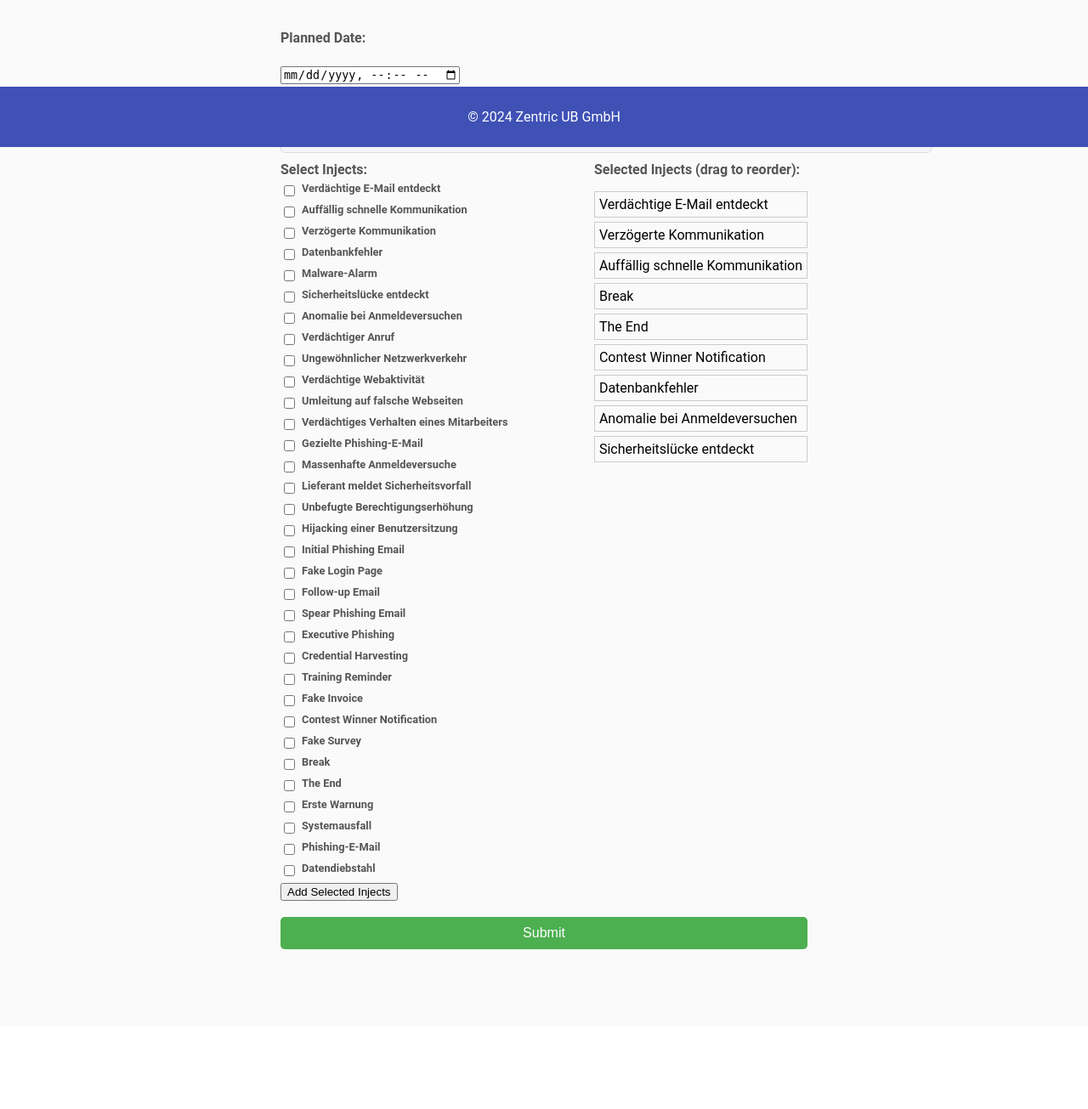
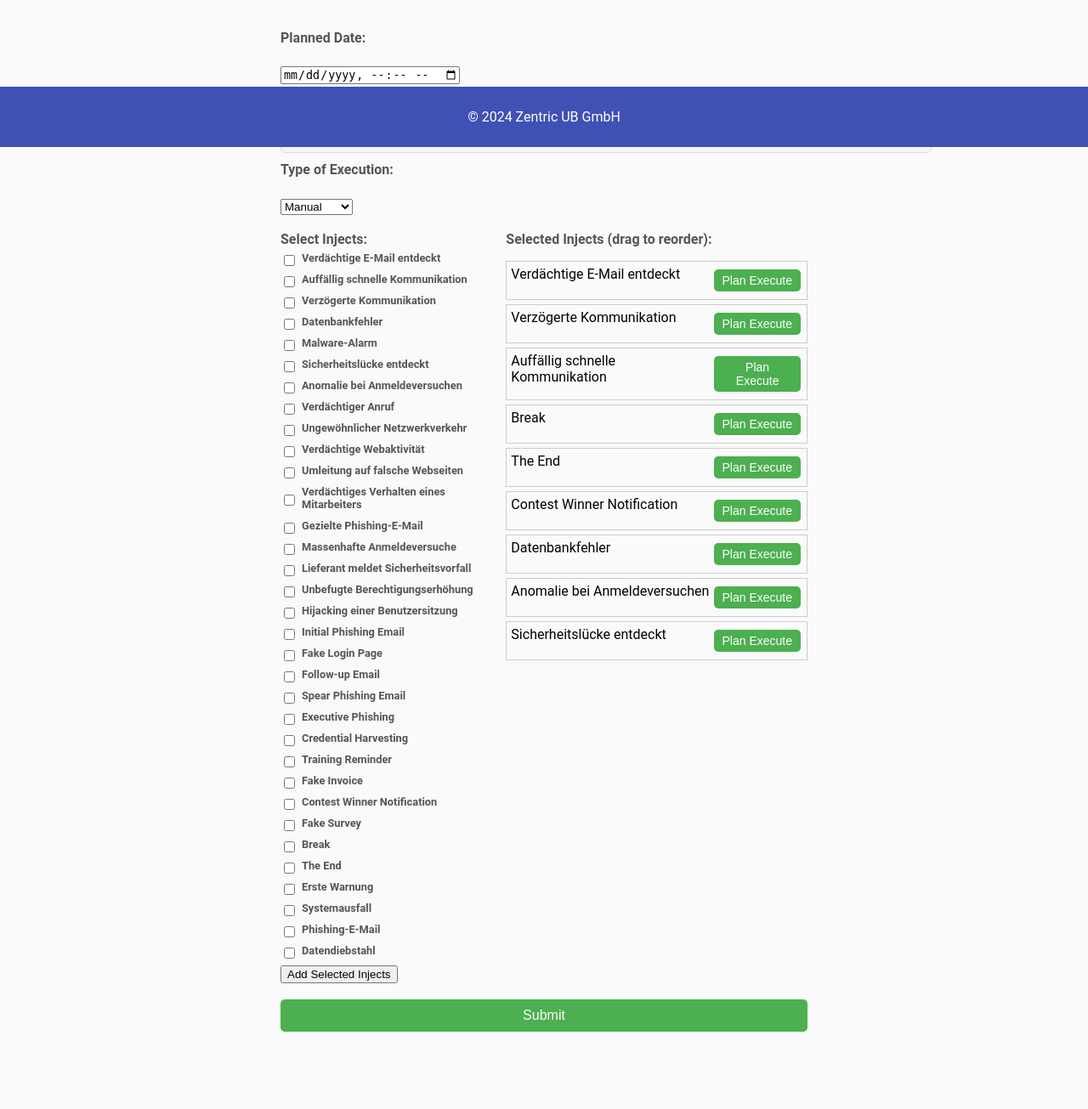
Before and after one commit to cidies/dryrun, a Flask app: page /edit_exercise/1 in a window 1280 px wide. Shown: the part 627-1932 px from the top of the page at 85% size. Before the commit the page ends 1744 px from the top, so only its background shows below. Run offline with Flask 3, Linux system fonts and the light colour scheme; some libraries are stand-ins or nearby versions.

Commit message:
Neues Feld in edit_xercise

```diff
--- a/app.py
+++ b/app.py
@@ -234,47 +234,37 @@ def schedule_timed_exercise(exercise):
 
 
 
-@app.route('/update_exercise/<id>', methods=['POST'])
+@app.route('/update_exercise/<int:id>', methods=['POST'])
 def update_exercise(id):
     logging.info('[UE.1] Updating exercise with ID: %s', id)
 
-    # Load the exercises from the JSON file
     exercises = load_json('exercises.json')
     logging.info('[UE.2] Loaded exercises from JSON file')
 
-    # Find the exercise with the given ID
     for exercise in exercises:
         if exercise['id'] == int(id):
             logging.info('[UE.3] Found exercise with matching ID')
 
-            # Update the exercise with the form data
             exercise['name'] = request.form['name']
             exercise['description'] = request.form['description']
             exercise['target_team'] = request.form['target_team']
-            #exercise['last_performed'] = request.form['last_performed']
             exercise['planned'] = request.form['planned']
+            exercise['execution_type'] = request.form['execution_type']
 
-            # Convert the inject_order from a comma-separated string to a list of integers
             inject_order = request.form['inject_order'].split(',')
-            exercise['inject_order'] = [int(i) for i in inject_order]
+            exercise['inject_order'] = [int(i) for i in inject_order if i]
+
             logging.info('[UE.4] Updated exercise properties')
 
-            # Log the inject_order from the form data
-            logging.info('[UE.5] RAW inject_order from client: %s', request.form['inject_order'])
-            logging.info('[UE.5] inject_order from client: %s', inject_order)
+            save_json('exercises.json', exercises)
+            logging.info('[UE.5] Saved exercises to JSON file')
 
-            # Save the exercises back to the JSON file
-            save_json('exercises.json', exercises)
-            logging.info('[UE.6] Saved exercises to JSON file')
+            flash('Exercise updated successfully')
+            logging.info('[UE.6] Flashed message: Exercise updated successfully')
 
-            # Show a toast message
-            flash('Exercise updated successfully')
-            logging.info('[UE.7] Flashed message: Exercise updated successfully')
-
-            # Return a response
             return redirect(url_for('exercises'))
 
-    logging.warning('[UE.8] No exercise found with ID: %s', id)
+    logging.warning('[UE.7] No exercise found with ID: %s', id)
     flash('Exercise not found')
     return redirect(url_for('exercises'))
 
--- a/data/exercises.json
+++ b/data/exercises.json
@@ -24,7 +24,8 @@
         },
         "target_team": "",
         "planned": "",
-        "last_performed": "2024-06-08T13:27:11.769008"
+        "last_performed": "2024-06-08T13:27:11.769008",
+        "execution_type": "manual"
     },
     {
         "id": 2,
--- a/templates/edit_exercise.html
+++ b/templates/edit_exercise.html
@@ -16,6 +16,8 @@
             border: 1px solid #ccc;
             margin-bottom: 5px;
             cursor: move;
+            display: flex;
+            justify-content: space-between;
         }
         .inject-item {
             display: flex;
@@ -32,12 +34,27 @@
         #availableInjects {
             font-size: 0.8em; /* Oder jede andere Größe, die Sie bevorzugen */
         }
+        .button {
+            padding: 5px 10px;
+            text-align: center;
+            text-decoration: none;
+            display: inline-block;
+            font-size: 14px;
+            margin: 4px 2px;
+            cursor: pointer;
+            border-radius: 5px;
+            border: none;
+        }
+        .button-execute {
+            background-color: #4CAF50;
+            color: white;
+        }
     </style>
 </head>
 
 <body>
     <h1>Edit Exercise</h1>
-    <div style="width: 50%; margin: 0 auto;"> <!-- Container hinzugefügt -->
+    <div style="width: 50%; margin: 0 auto;">
         <form id="editExerciseForm" method="post" action="{{ url_for('update_exercise', id=exercise.id) }}">
             <label for="name">Exercise Name:</label><br>
             <input type="text" id="name" name="name" value="{{ exercise.name }}"><br>
@@ -45,19 +62,24 @@
             <textarea id="description" name="description">{{ exercise.description }}</textarea><br>
             <label for="target_team">Target Team:</label><br>
             <input type="text" id="target_team" name="target_team" value="{{ exercise.target_team }}"><br>
-        <!-- ... -->
             <label for="last_performed">Last Performed:</label><br>
             <p id="last_performed">{{ exercise.last_performed }}</p><br>
             <label for="planned">Planned Date:</label><br>
             <input type="datetime-local" id="planned" name="planned" value="{{ exercise.planned }}"><br><br>
             <label for="id">Inject Index:</label>
             <input type="text" id="id" name="id" value="{{ exercise.id }}" readonly><br>
-        <!-- Add more fields here for other exercise properties -->
+
+            <!-- New field for type of execution -->
+            <label for="execution_type">Type of Execution:</label><br>
+            <select id="execution_type" name="execution_type">
+                <option value="manual" {% if exercise.execution_type == 'manual' %}selected{% endif %}>Manual</option>
+                <option value="scheduled" {% if exercise.execution_type == 'scheduled' %}selected{% endif %}>Scheduled</option>
+            </select><br><br>
 
             <div class="injects-container">
                 <div>
                     <label for="injects">Select Injects:</label>
-            <div id="availableInjects" >
+                    <div id="availableInjects">
                         {% if injects %}
                             {% for inject in injects %}
                                 <div class="inject-item">
@@ -79,7 +101,10 @@
                             {% for inject_id in exercise.inject_order %}
                                 {% set inject = injects | selectattr('id', 'equalto', inject_id) | first %}
                                 {% if inject %}
-                    <li data-id="{{ inject.id }}" draggable="true" ondblclick="removeInject(this)">{{ inject.title }}</li>
+                                    <li data-id="{{ inject.id }}" draggable="true" ondblclick="removeInject(this)">
+                                        {{ inject.title }}
+                                        <button class="button button-execute" type="button" onclick="planInjectExecution({{ inject.id }})">Plan Execute</button>
+                                    </li>
                                 {% endif %}
                             {% endfor %}
                         {% endif %}
@@ -87,12 +112,10 @@
                 </div>
             </div>
 
-
-
             <input type="hidden" id="inject_order" name="inject_order" value="">
             <input type="submit" value="Submit">
         </form>
-  </div> <!-- Container geschlossen -->
+    </div>
 
     <script>
         function addSelectedInjects() {
@@ -107,10 +130,10 @@
                 li.setAttribute('data-id', injectId);
                 li.innerText = injectTitle;
                 li.setAttribute('draggable', 'true');
+                li.innerHTML = `${injectTitle} <button class="button button-execute" type="button" onclick="planInjectExecution(${injectId})">Plan Execute</button>`;
 
                 injectList.appendChild(li);
 
-                // Uncheck and disable the checkbox to prevent duplicate selection
                 inject.checked = false;
                 inject.disabled = true;
             });
@@ -147,7 +170,7 @@ function addDragAndDropHandlers() {
                 e.preventDefault(); // Necessary. Allows us to drop.
             }
 
-            e.dataTransfer.dropEffect = 'move';  // See the section on the DataTransfer object.
+            e.dataTransfer.dropEffect = 'move';
 
             return false;
         }
@@ -160,31 +183,21 @@ function addDragAndDropHandlers() {
             this.classList.remove('over');
         }
 
-
         function updateInjectOrder() {
             const injectOrder = [];
             document.querySelectorAll('#injectList li').forEach(function(item) {
                 injectOrder.push(item.getAttribute('data-id').toString());
             });
 
-  // Log the injectOrder array to the console
-  console.log("[UIE.01] " + injectOrder);
-
             document.getElementById('inject_order').value = injectOrder.join(',');
         }
 
-
         function handleDrop(e) {
-    console.log('Drop event triggered');
-
             if (e.stopPropagation) {
-      e.stopPropagation(); // Stops some browsers from redirecting.
-      console.log('[hD.01] Event propagation stopped');
+                e.stopPropagation();
             }
 
-    // Don't do anything if dropping the same column we're dragging.
             if (dragSrcEl != this) {
-        // Swap the innerHTML and data-id of the source and target elements
                 let tempInnerHTML = dragSrcEl.innerHTML;
                 let tempDataId = dragSrcEl.getAttribute('data-id');
 
@@ -193,18 +206,9 @@ function handleDrop(e) {
 
                 this.innerHTML = tempInnerHTML;
                 this.setAttribute('data-id', tempDataId);
-    } else {
-      console.log('[hD.02] Drag source element is the same as this element');
             }
 
             updateInjectOrder();
-    console.log('[hD.03] Inject order updated');
-
-    // Log the updated inject_order
-    const injectOrder = document.getElementById('inject_order').value;
-    console.log('[hD.04] Updated inject_order: ' + injectOrder);
-
-    return false;
         }
 
         function removeInject(element) {
@@ -212,17 +216,22 @@ function removeInject(element) {
         }
 
         function handleDragEnd(e) {
-    console.log('Drag end event triggered');
-
             this.style.opacity = '1';
-    console.log('Opacity set to 1');
 
             items.forEach(function (item) {
                 item.classList.remove('over');
-      console.log('Removed "over" class from item');
             });
+        }
 
-    console.log('Finished handling drag end event');
+        function planInjectExecution(injectId) {
+            const injectList = document.getElementById('inject_order').value.split(',');
+            if (!injectList.includes(injectId.toString())) {
+                injectList.push(injectId.toString());
+                document.getElementById('inject_order').value = injectList.join(',');
+                toastr.success(`Inject ${injectId} zur Ausführung geplant.`);
+            } else {
+                toastr.error(`Inject ${injectId} ist bereits geplant.`);
+            }
         }
 
         document.addEventListener('DOMContentLoaded', function() {
```
Lines whose indentation alone changed are shown as unchanged.
